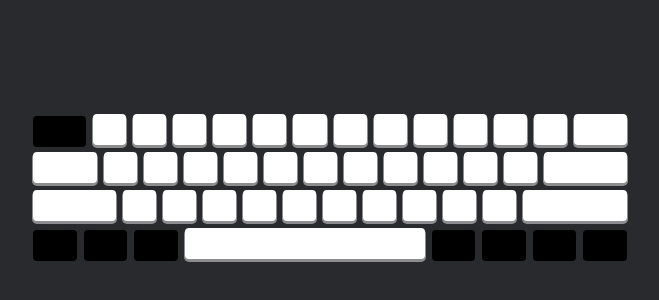
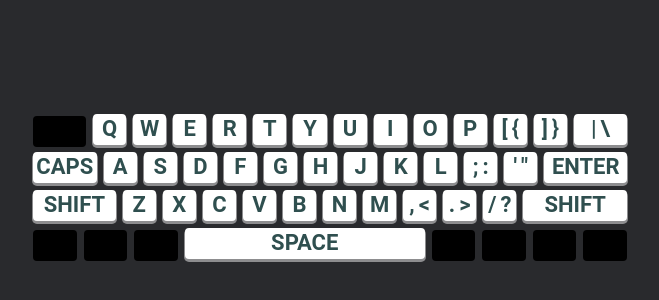
Before and after one commit to leoelicos/typr, a React (Create React App) app: page / in a window 1280 px wide. Shown: the part 212-512 px from the top of the page, without its empty margins (310-969 px from the left). Built offline with nearby package versions, Linux system fonts and the light colour scheme.

Commit message:
Bring Key component inside

```diff
--- a/src/components/Legend/index.jsx
+++ b/src/components/Legend/index.jsx
@@ -1,4 +1,21 @@
+import Key from '../Key'
 import './legend.scss'
-export default function Legend({ children, render, pressed }) {
-  return <div className={`legend ${render ? '' : 'blank'} ${pressed ? 'pressed' : ''}`}>{children}</div>
+import { useMemo } from 'react'
+
+const Legend = ({ render, pressed, value, composite }) => {
+  const memoizedLegend = useMemo(
+    () => (
+      <div className={`legend ${render ? '' : 'blank'} ${pressed ? 'pressed' : ''}`}>
+        <Key
+          value={value}
+          composite={composite}
+        />
+      </div>
+    ),
+    [pressed, render, value, composite]
+  )
+
+  return memoizedLegend
 }
+
+export default Legend
```
